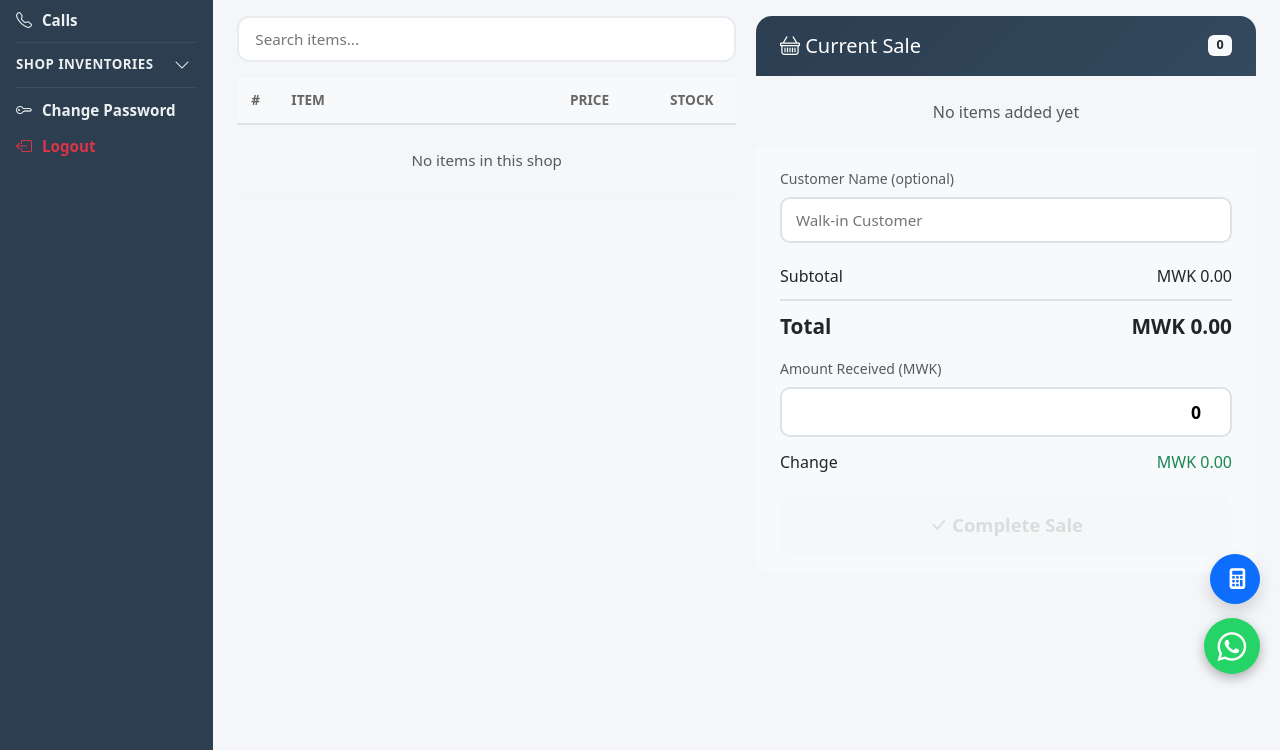
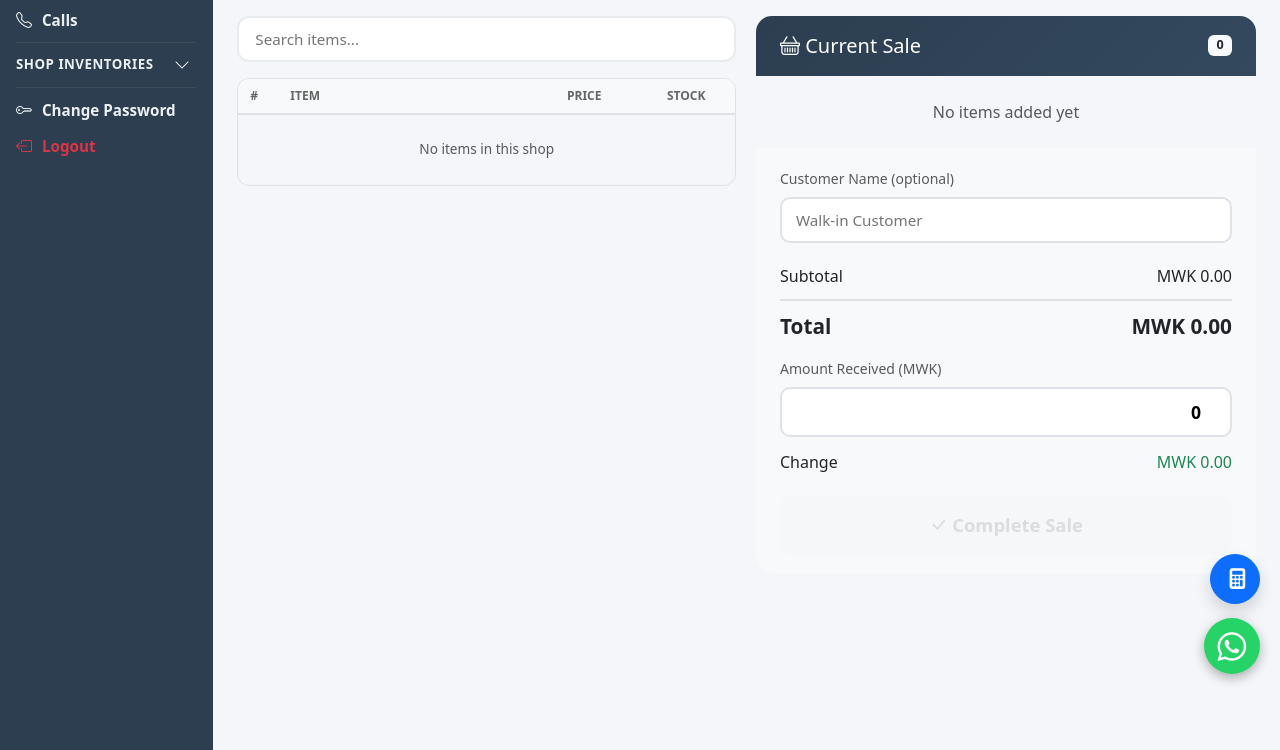
Before and after one commit to nkulawuamw-gif/inventory, a Django app: template stock_manager/templates/stock_manager/point_of_sale.html in a window 1280 px wide. Shown: the part 106-856 px from the top of the page. Run offline with Django 5.2, Linux system fonts and the light colour scheme; the template is opened without the code that fills it, so the values that code supplies are empty; data comes from the database, SQL or seed files in the repository.

Commit message:
fix: shorten POS item table with scroll and compact rows

```diff
--- a/stock_manager/templates/stock_manager/point_of_sale.html
+++ b/stock_manager/templates/stock_manager/point_of_sale.html
@@ -26,16 +26,20 @@
   .complete-btn { padding: 12px; font-size: 1rem; }
 }
 .item-list { width: 100%; border-collapse: collapse; }
-.item-list thead th { background: #f8f9fa; padding: 12px 14px; font-size: 0.85rem; text-transform: uppercase; color: #666; border-bottom: 2px solid #dee2e6; text-align: left; }
+.item-list-wrap { max-height: 420px; overflow-y: auto; border-radius: 12px; border: 1px solid #dee2e6; }
+.item-list-wrap::-webkit-scrollbar { width: 6px; }
+.item-list-wrap::-webkit-scrollbar-track { background: #f1f3f5; }
+.item-list-wrap::-webkit-scrollbar-thumb { background: #ccc; border-radius: 3px; }
+.item-list thead th { background: #f8f9fa; padding: 8px 12px; font-size: 0.75rem; text-transform: uppercase; color: #666; border-bottom: 2px solid #dee2e6; text-align: left; position: sticky; top: 0; z-index: 1; }
 .item-list tbody tr { cursor: pointer; transition: background 0.1s; }
 .item-list tbody tr:hover { background: #f0f4ff; }
 .item-list tbody tr:active { background: #e8eeff; }
 .item-list tbody tr.low-stock { background: #fff5f5; }
-.item-list tbody td { padding: 12px 14px; border-bottom: 1px solid #f1f3f5; font-size: 0.95rem; }
-.item-list tbody td .num { display: inline-block; width: 28px; height: 28px; line-height: 28px; text-align: center; border-radius: 8px; background: #667eea; color: white; font-weight: 700; font-size: 0.8rem; }
+.item-list tbody td { padding: 8px 12px; border-bottom: 1px solid #f1f3f5; font-size: 0.85rem; }
+.item-list tbody td .num { display: inline-block; width: 24px; height: 24px; line-height: 24px; text-align: center; border-radius: 6px; background: #667eea; color: white; font-weight: 700; font-size: 0.7rem; }
 .item-list tbody td .name { font-weight: 600; color: #333; }
 .item-list tbody td .price { font-weight: 700; color: #667eea; }
-.item-list tbody td .stock-badge { font-size: 0.8rem; color: #888; }
+.item-list tbody td .stock-badge { font-size: 0.75rem; color: #888; }
 .item-list tbody td .stock-badge.low { color: #e74c3c; font-weight: 600; }
 .pos-cart .cart-header { background: linear-gradient(135deg, #2c3e50, #34495e); color: white; border-radius: 16px 16px 0 0; padding: 18px 24px; font-size: 1.05rem; }
 .cart-items { max-height: 340px; overflow-y: auto; }
@@ -91,6 +95,7 @@
             <input type="text" id="itemSearch" placeholder="Search items..." autocomplete="off" oninput="onSearchInput(this.value)">
             <div class="suggestions-dropdown" id="suggestionsDropdown"></div>
         </div>
+        <div class="item-list-wrap">
         <div class="table-responsive">
             <table class="item-list" id="itemTable">
                 <thead>
@@ -109,6 +114,7 @@
                     {% endfor %}
                 </tbody>
             </table>
+        </div>
         </div>
     </div>
 
```
